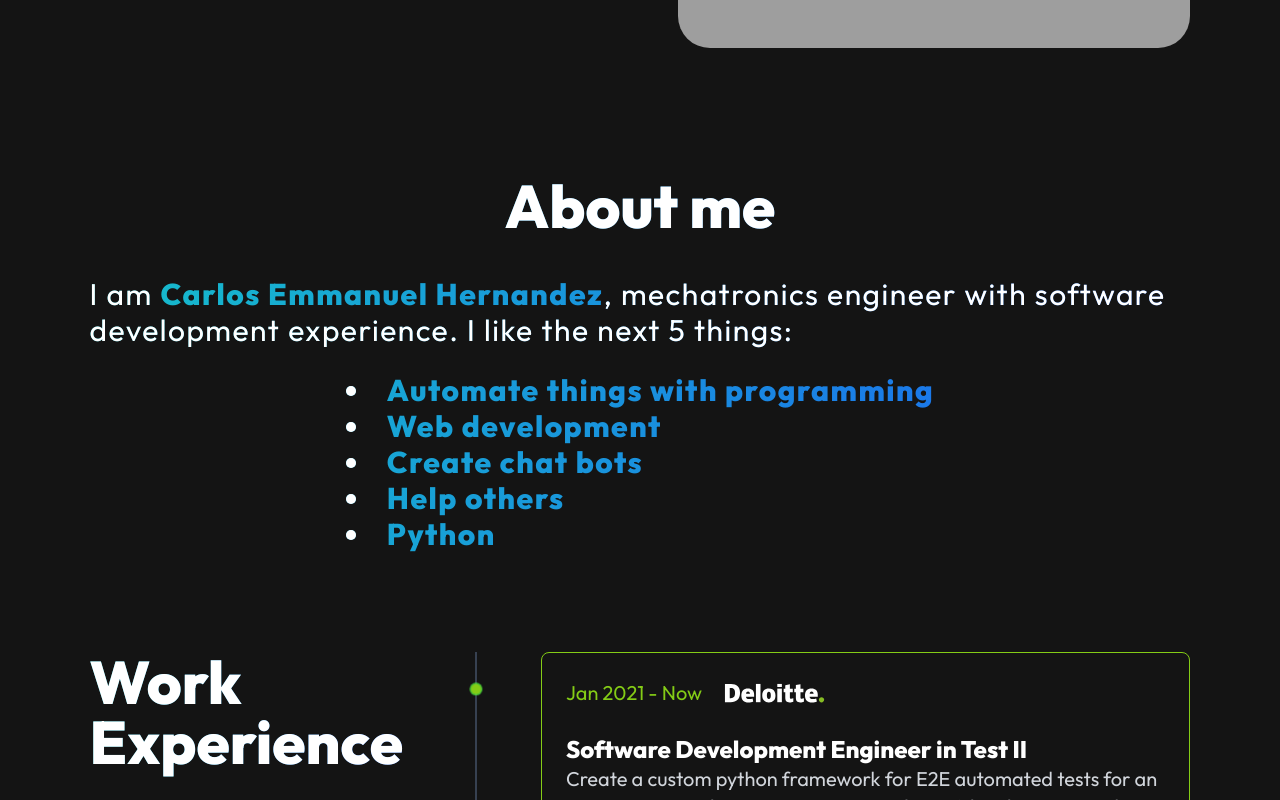
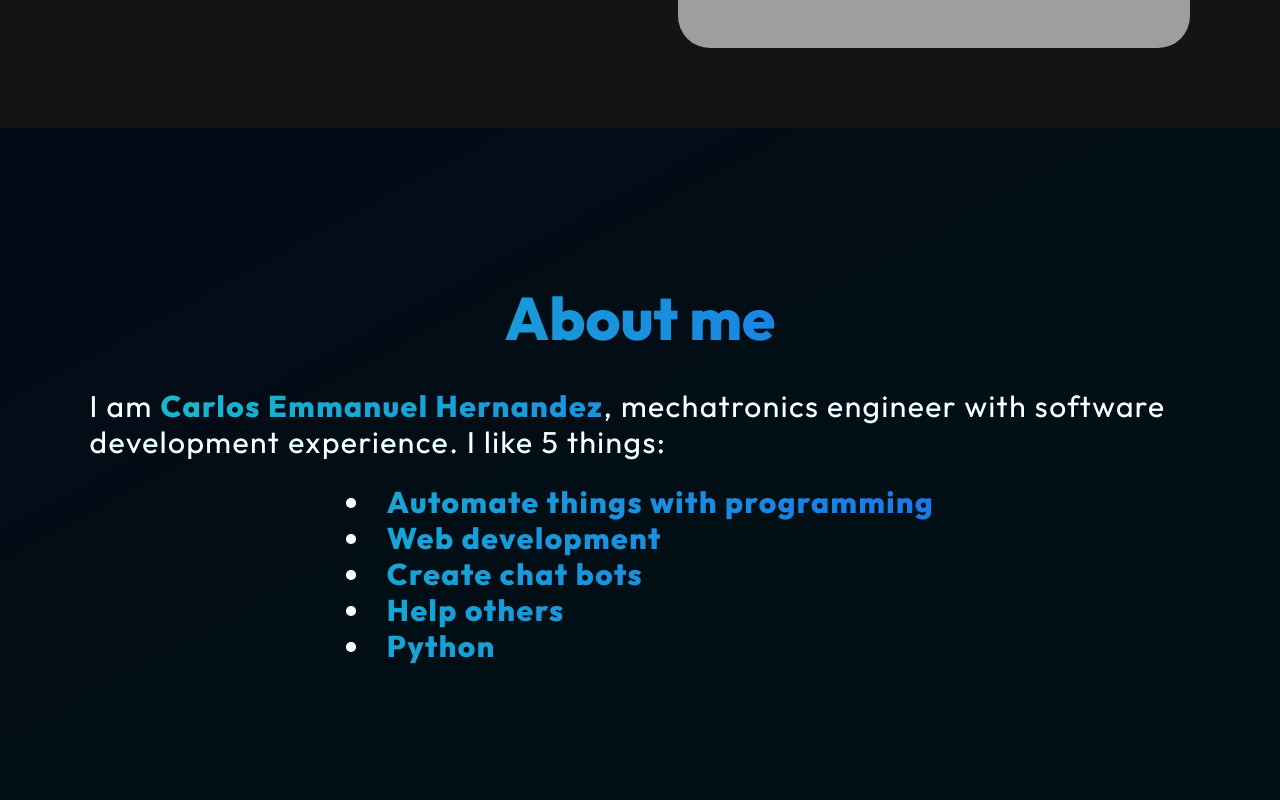
Before and after one commit to chermdev/portfolio2023, a React (Vite) app: page / in a window 1280 px wide. Shown: the part 640-1440 px from the top of the page. Built offline with nearby package versions, Linux system fonts and the light colour scheme; grey boxes are pictures that could not be loaded.

Commit message:
add gradients for light mode

```diff
--- a/src/About.jsx
+++ b/src/About.jsx
@@ -1,11 +1,12 @@
 function About() {
     return (
-        <section id="about" className="h-fit max-h-fit pt-16 sm:pt-32">
-            <div className="m-auto max-w-[var(--max-page-width)] w-[var(--max-section-width)] flex flex-col items-center justify-center bg-gradient-to-r bg-clip-text dark:from-teal-400 dark:to-blue-600">
-                <h2 className="text-left md:text-center w-full text-4xl md:text-3xl xl:text-6xl font-bold mb-6 md:mb-10">About me</h2>
+        <section id="about" className="mt-16 md:mt-20 h-fit max-h-fit bg-gradient-to-tl from-teal-400 to-teal-600 dark:from-teal-400  dark:to-blue-600">
+            <div className="bg-white dark:bg-black bg-opacity-80 dark:bg-opacity-90 py-20 sm:py-40 ">
+                <div className="m-auto max-w-[var(--max-page-width)] w-[var(--max-section-width)] flex flex-col items-center justify-center bg-gradient-to-r bg-clip-text from-teal-400 to-teal-600 dark:from-teal-400 dark:to-blue-600">
+                    <h2 className="text-left md:text-center w-full text-4xl md:text-3xl xl:text-6xl font-bold mb-6 md:mb-10 text-transparent">About me</h2>
                     <div className="flex flex-col gap-6 text-md leading-6 break-word text-left tracking-wider md:gap-6 md:text-xl xl:text-3xl 2xl:text-4xl">
                         <p>
-                        I am <strong className="text-transparent">Carlos Emmanuel Hernandez</strong>, mechatronics engineer with software development experience. I like the next 5 things:
+                            I am <strong className="text-transparent">Carlos Emmanuel Hernandez</strong>, mechatronics engineer with software development experience. I like 5 things:
                         </p>
                         <ul className="m-auto list-disc list-inside font-bold text-left">
                             <li >
@@ -26,6 +27,7 @@ function About() {
                         </ul>
                     </div>
                 </div>
+            </div>
         </section>
     )
 }
--- a/src/Work.jsx
+++ b/src/Work.jsx
@@ -168,8 +168,8 @@ function Work() {
         <section id="work" className="pt-16 sm:pt-20">
             <div className='m-auto w-[var(--max-page-width)] max-w-[var(--max-section-width)] '>
                 <div className='py-5 flex justify-center items-center flex-col xl:flex-row xl:items-start gap-10 xl:gap-0'>
-                    <div className='xl:mr-16 flex flex-col gap-4 bg-gradient-to-r bg-clip-text  dark:from-teal-400 dark:to-blue-600'>
-                        <h1 className='text-4xl md:text-3xl xl:text-6xl font-bold mb-5'>Work Experience</h1>
+                    <div className='xl:mr-16 flex flex-col gap-4 bg-gradient-to-r bg-clip-text from-teal-400 to-teal-600  dark:from-teal-400 dark:to-blue-600'>
+                        <h1 className='text-4xl md:text-3xl xl:text-6xl font-bold mb-5 text-transparent'>Work Experience</h1>
                         <div className="flex flex-col gap-6 text-md leading-6 tracking-wide md:text-xl xl:text-2xl break-word">
                             <p>
                                 I am a passionate software engineer with <strong className="text-transparent">over 3 years</strong> of hands-on experience delivering scalable and maintainable software
```
Lines whose indentation alone changed are shown as unchanged.
